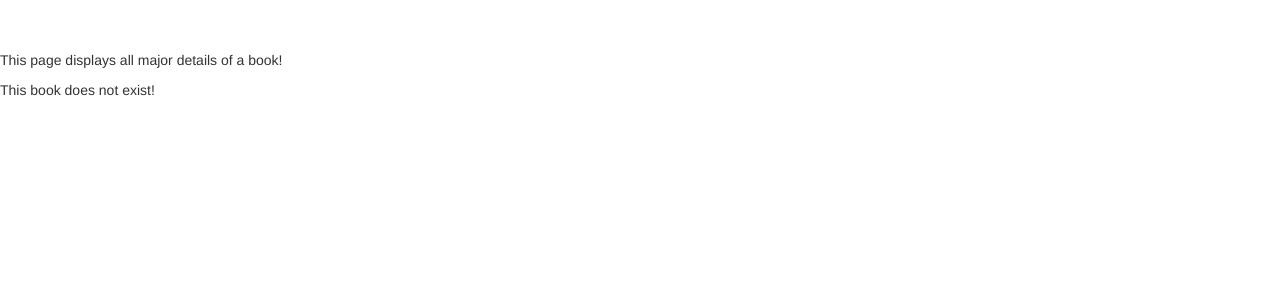
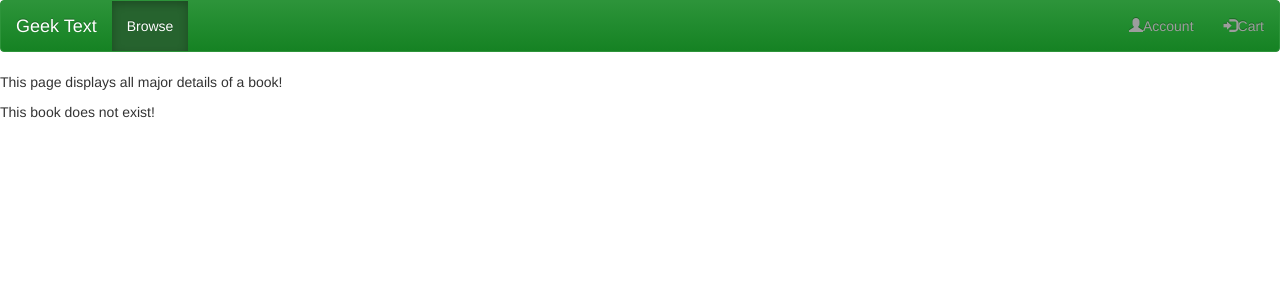
Before and after one commit to cen4010/geek-text-webapp, a Django app: page /books/1/ in a window 1280 px wide. Shown: the top 300 px of the page. Run offline with Django 3.2, Linux system fonts and the light colour scheme; data that the repository does not hold is empty; some libraries are stand-ins or nearby versions.

Commit message:
Adds a nav-bar to the base Html, also adds a link for each book on the browse page to its details page

```diff
--- a/webapp/geek_text/templates/browse.html
+++ b/webapp/geek_text/templates/browse.html
@@ -25,7 +25,7 @@
         <div class="book" style="padding-top: 30px;">
           <div class="row">
             <div class="col-sm-6 title">
-              <h4><a href="">{{ book.title }}</a></h4>
+              <h4><a href="/books/{{ book.id }}">{{ book.title }}</a></h4>
             </div>
             <div class="col-sm-6 author">
               <p>By: {{ book.author }}</p>
--- a/webapp/geek_text/templates/geek_text/base.html
+++ b/webapp/geek_text/templates/geek_text/base.html
@@ -7,18 +7,31 @@
 		<title>Geek Text</title>
 		<meta name="description" content="Book shopping site, with the right geek cred">
 		<meta name="viewport" content="width=device-width, initial-scale=1">
-
+    <link rel="stylesheet" href="{% static 'css/bootstrap.min.css' %}">
 		<link rel="stylesheet" href="{% static 'css/bootstrap.min.css' %}">
 		<style>
 		    body {
-		        padding-top: 50px;
 		        padding-bottom: 20px;
 		    }
 		</style>
 		<link rel="stylesheet" href="{% static 'css/bootstrap-theme.min.css' %}">
 		<link rel="stylesheet" href="{% static 'css/main.css' %}">
 
-		<script src="{% static 'js/vendor/modernizr-2.8.3-respond-1.4.2.min.js' %}"></script>
+		<nav class="navbar navbar-inverse" style="background-image: -webkit-linear-gradient(top,#2d943a 0,#158223 100%);
+		    border-color: #2d943a;">
+		  <div class="container-fluid">
+		    <div class="navbar-header">
+		      <a class="navbar-brand" href="" style="color: #fff;">Geek Text</a>
+		    </div>
+		    <ul class="nav navbar-nav" >
+		      <li class="active" ><a href="/browse" style="background-image: linear-gradient(to bottom,#26632e 0,#26632e 100%);">Browse</a></li>
+		    </ul>
+		    <ul class="nav navbar-nav navbar-right">
+		      <li><a href="#"><span class="glyphicon glyphicon-user"></span>Account</a></li>
+		      <li><a href="#"><span class="glyphicon glyphicon-log-in"></span>Cart</a></li>
+		    </ul>
+		  </div>
+		</nav>
 
 		{% block head %}
 		{% endblock head %}
```
